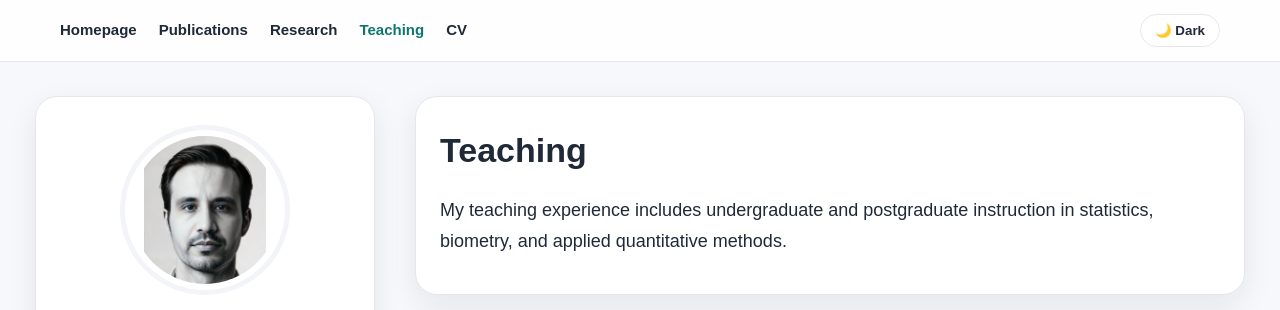
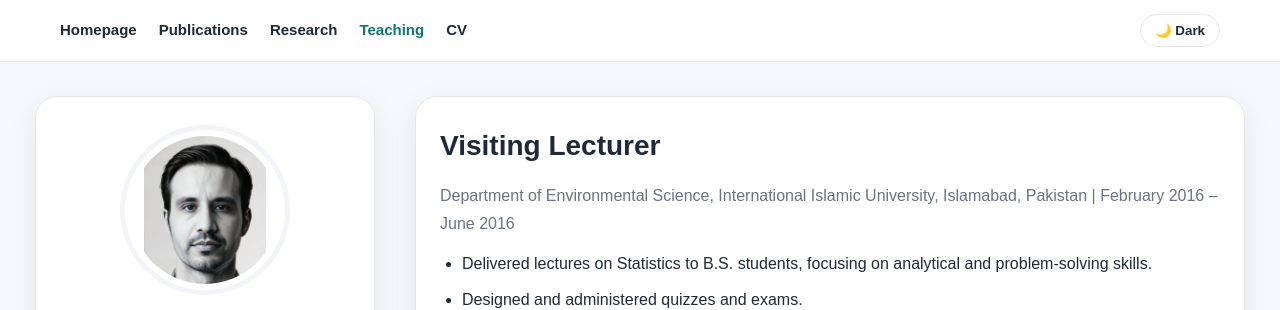
Before and after one commit to Iam-MFawad/Iam-MFawad.github.io, a plain HTML site: page teaching.html in a window 1280 px wide. Shown: the top 310 px of the page. Drawn offline with Linux system fonts and the light colour scheme.

Commit message:
Remove teaching experience section from teaching.html
Removed main content section related to teaching experience.

```diff
--- a/teaching.html
+++ b/teaching.html
@@ -79,14 +79,6 @@
   </div>
 </aside>
 
-    <main class="content">
-      <section class="card">
-        <h1 class="section-title">Teaching</h1>
-        <p class="lead">
-          My teaching experience includes undergraduate and postgraduate instruction in statistics, biometry, and applied quantitative methods.
-        </p>
-      </section>
-
       <section class="card">
         <h2>Visiting Lecturer</h2>
         <p class="muted">Department of Environmental Science, International Islamic University, Islamabad, Pakistan | February 2016 – June 2016</p>
```
